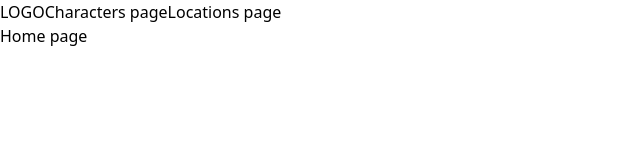
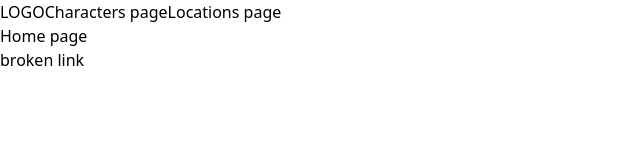
Before and after one commit to NKisiura/rick-and-morty-react, a React (Vite) app: page / in a window 1280 px wide. Shown: the top 160 px of the page, without its empty margins (0-640 px from the left). Built offline with nearby package versions, Linux system fonts and the light colour scheme.

Commit message:
test wildcard route

```diff
--- a/src/pages/home/index.tsx
+++ b/src/pages/home/index.tsx
@@ -1,3 +1,10 @@
+import { Link } from "react-router";
+
 export const HomePage = () => {
-  return <div>Home page</div>;
+  return (
+    <div>
+      <div>Home page</div>
+      <Link to={"/broken-link"}>broken link</Link>
+    </div>
+  );
 };
```
